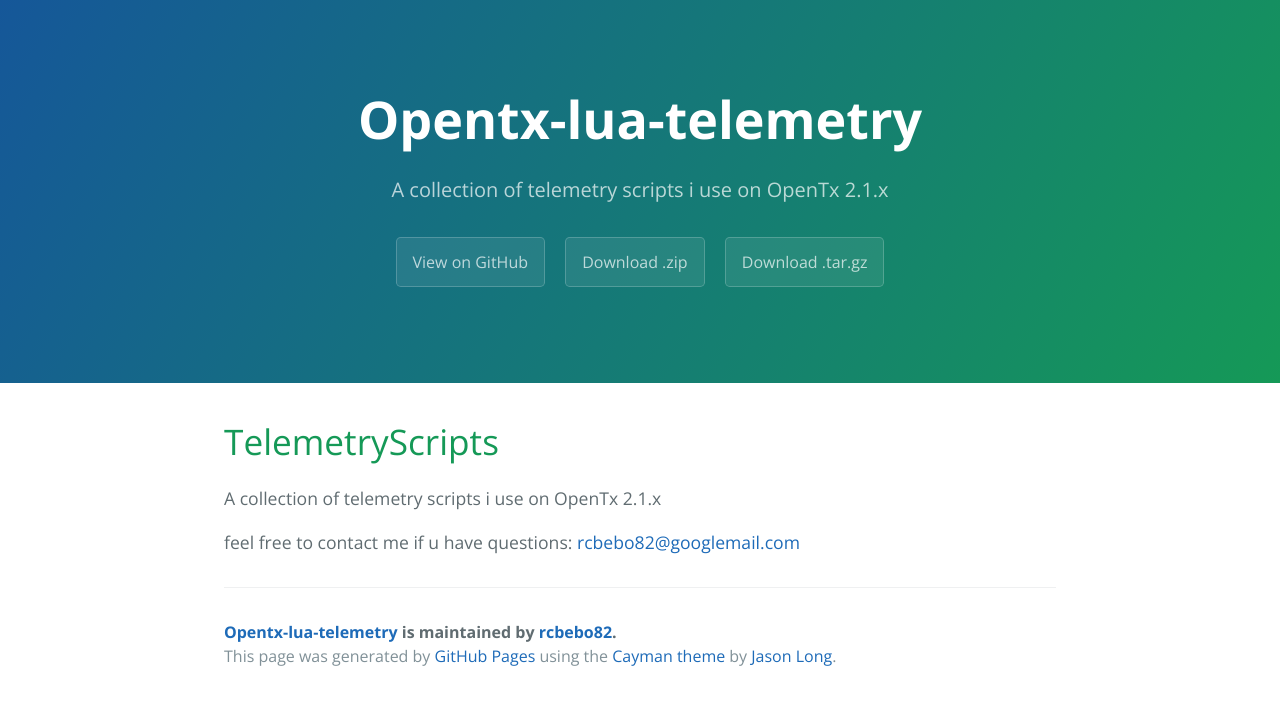
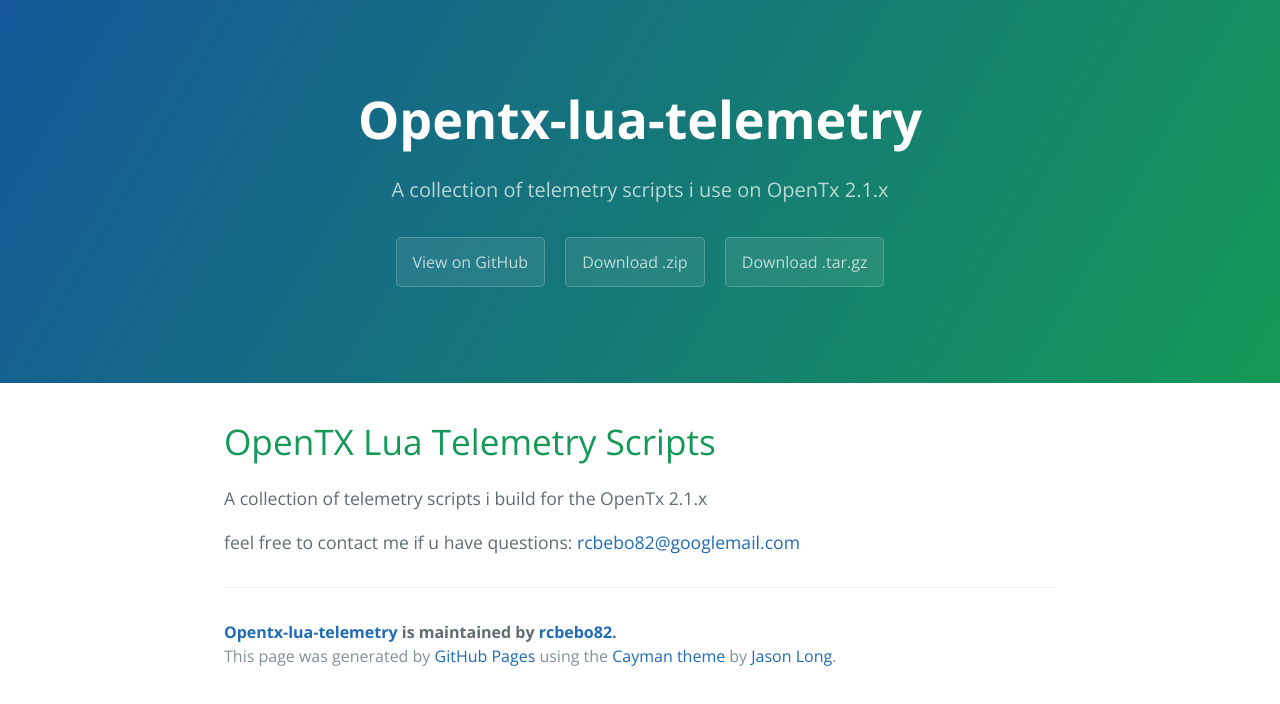
Before and after one commit to rcbebo82/OpenTx-Lua-Telemetry, a plain HTML site: page index.html in a window 1280 px wide. Drawn offline with nearby package versions, Linux system fonts and the light colour scheme.

Commit message:
Create gh-pages branch via GitHub

```diff
--- a/index.html
+++ b/index.html
@@ -20,9 +20,9 @@
 
     <section class="main-content">
       <h1>
-<a id="telemetryscripts" class="anchor" href="#telemetryscripts" aria-hidden="true"><span aria-hidden="true" class="octicon octicon-link"></span></a>TelemetryScripts</h1>
+<a id="opentx-lua-telemetry-scripts" class="anchor" href="#opentx-lua-telemetry-scripts" aria-hidden="true"><span aria-hidden="true" class="octicon octicon-link"></span></a>OpenTX Lua Telemetry Scripts</h1>
 
-<p>A collection of telemetry scripts i use on OpenTx 2.1.x</p>
+<p>A collection of telemetry scripts i build for the OpenTx 2.1.x</p>
 
 <p>feel free to contact me if u have questions: <a href="mailto:rcbebo82@googlemail.com">rcbebo82@googlemail.com</a></p>
 
--- a/params.json
+++ b/params.json
@@ -1,6 +1,6 @@
 {
   "name": "Opentx-lua-telemetry",
   "tagline": "A collection of telemetry scripts i use on OpenTx 2.1.x",
-  "body": "# TelemetryScripts\r\nA collection of telemetry scripts i use on OpenTx 2.1.x\r\n\r\nfeel free to contact me if u have questions: rcbebo82@googlemail.com\r\n",
+  "body": "# OpenTX Lua Telemetry Scripts\r\nA collection of telemetry scripts i build for the OpenTx 2.1.x\r\n\r\nfeel free to contact me if u have questions: rcbebo82@googlemail.com\r\n",
   "note": "Don't delete this file! It's used internally to help with page regeneration."
 }
```
